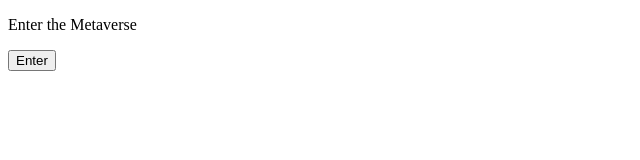
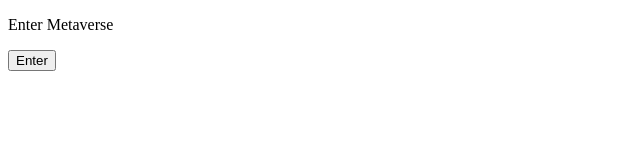
Before and after one commit to acciojob/enter-metaverse-shivampatidar7932, a website: page main.html in a window 1280 px wide. Shown: the full height of the page, 0-640 px from the left. Drawn offline with Linux system fonts and the light colour scheme.

Commit message:
created a submission

```diff
--- a/main.html
+++ b/main.html
@@ -7,7 +7,7 @@
 
 <body>
     <!-- the entire body must be written by the student -->
-    <p id="status">Enter the Metaverse</p>
+    <p id="status">Enter  Metaverse</p>
     <button id="enterBtn" onclick="updateStatus()">Enter</button>
 
     <script type="text/javascript" src="./script.js"></script>
```
